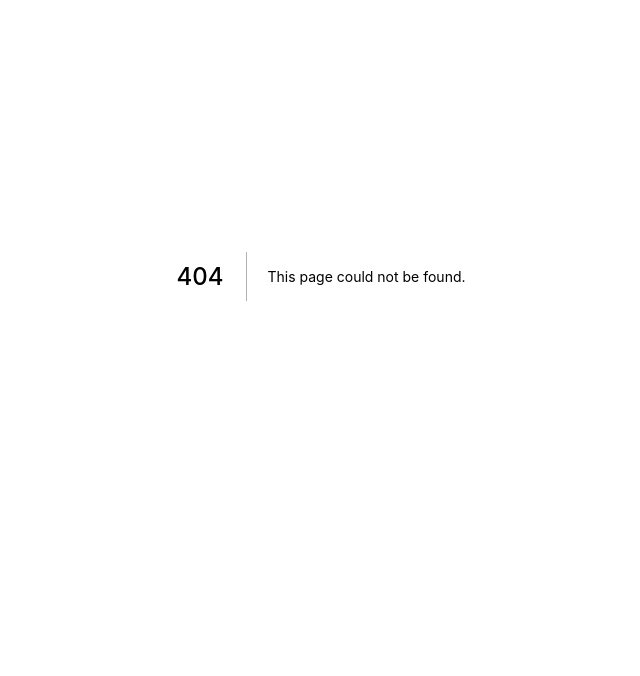
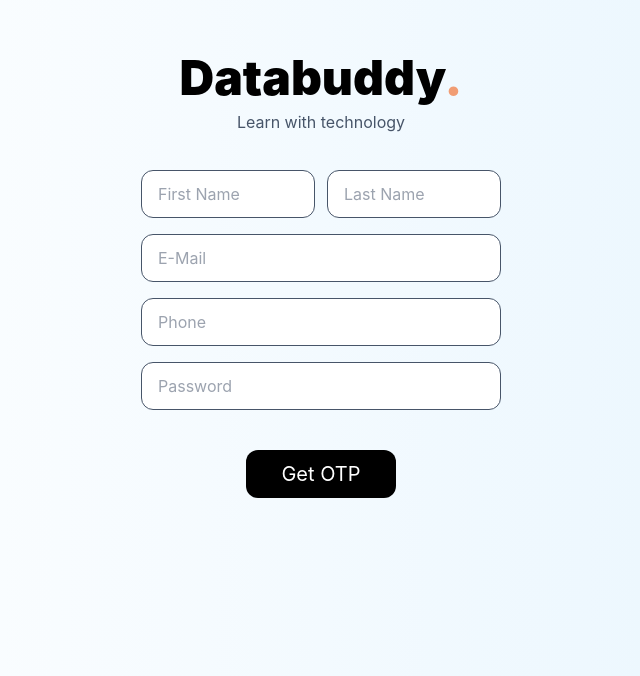
Before and after one commit to Srivastava57Harsh/Edtech, a Next.js app in the folder client/: page /signup in a window 1280 px wide. Before the commit this address had no page. Shown: the part 124-800 px from the top of the page, without its empty margins (319-959 px from the left). Built offline with nearby package versions, Linux system fonts and the light colour scheme.

Commit message:
✨ create signup page

```diff
--- a/client/pages/login.tsx
+++ b/client/pages/login.tsx
@@ -66,7 +66,8 @@
       await validation(formData, phoneValidate);
       setPhoneValid(true);
       await sendOTP();
-    } catch (err) {
+    } catch (err: any) {
+      sendToast(err.message || 'Something went wrong', 'warn');
       console.log({ err });
     }
   };
--- /dev/null
+++ b/client/pages/signup.tsx
@@ -0,0 +1,143 @@
+import type { NextPage } from 'next';
+import Router from 'next/router';
+import { useState } from 'react';
+import { FormEvent, useEffect } from 'react';
+import { validation } from '../shared/helper/validator';
+import { signupSchema } from '../shared/models/signUpSchema';
+
+const signUpPage: NextPage = () => {
+  async function SignUpUser(event: FormEvent<HTMLFormElement>) {
+    try {
+      event.preventDefault();
+      const formData = {
+        firstname: (event.currentTarget.elements[0] as HTMLInputElement).value,
+        lastname: (event.currentTarget.elements[1] as HTMLInputElement).value,
+        email: (event.currentTarget.elements[2] as HTMLInputElement).value,
+        phone: (event.currentTarget.elements[3] as HTMLInputElement).value,
+      };
+      console.log(formData);
+      await validation(formData, signupSchema);
+
+      await Router.push('/login');
+    } catch (err: any) {
+      console.log(err);
+      sendToast(err.message || 'Something went wrong', 'warn');
+    }
+  }
+
+  const [showOTPField, setOTPField] = useState(false);
+  const onClick = () => setOTPField(true);
+
+  const GetOTP = () => (
+    <>
+      <button
+        className="mt-10 rounded-xl bg-primary min-w-[150px] text-xl hover:-translate-y-1 transition duration-500 ease-in-out hover:bg-primary-orange
+        h-12 hover:shadow-md hover:shadow-primary-500/40 text-white"
+        onClick={onClick}
+      >
+        Get OTP
+      </button>
+    </>
+  );
+
+  const SubmitOTP = () => (
+    <>
+      <input
+        className="mt-4 pl-6 border border-slate-600 text-xl font-bold
+                          bg-dark-background active:border-primary focus:text-primary-orange rounded-xl h-12 min-w-[14px] active:shadow-2xl
+                           focus:outline-none focus:border-primary
+                          focus:ring-1 focus:ring-primary focus:bg-elevated"
+        type="number"
+        name="OTP"
+        id="otp"
+        placeholder="OTP"
+      />
+      <button
+        className="mt-10 rounded-xl bg-primary min-w-[150px] text-xl
+                      h-12 hover:shadow-md hover:shadow-primary-500/40 text-white"
+        onClick={onClick}
+      >
+        Login
+      </button>
+    </>
+  );
+
+  useEffect(() => {
+    if (localStorage.getItem('jwtToken')) {
+      Router.push('/dashboard');
+    }
+  }, []);
+
+  return (
+    <>
+      {/*
+      <ToastContainer /> */}
+
+      <form
+        className="flex flex-col justify-center items-center text-primary min-w-full min-h-screen bg-gradient-to-r from-background to-bg-blue"
+        onSubmit={SignUpUser}
+        method="POST"
+      >
+        <h2 className="font-black text-5xl pb-2">
+          Databuddy<span className="text-primary-orange">.</span>
+        </h2>
+        <h3 className="mb-9 text-slate-600">Learn with technology</h3>
+        <div className="flex flex-col items-center  w-2/3 sm:w-1/3 ">
+          <div className="flex flex-row">
+            <input
+              className="mr-3 pl-4 border border-slate-600 text-md
+                          bg-dark-background active:border-primary focus:text-primary-orange rounded-xl h-12 w-[174px] active:drop-shadow-xl focus:shadow-black
+                           focus:outline-none focus:border-primary
+                          focus:ring-1 focus:ring-primary focus:bg-elevated"
+              name="name"
+              placeholder="First Name"
+              id="first-name"
+            />
+            <input
+              className="pl-4 border border-slate-600 text-md
+                          bg-dark-background active:border-primary focus:text-primary-orange rounded-xl h-12 w-[174px] active:drop-shadow-xl focus:shadow-black
+                           focus:outline-none focus:border-primary
+                          focus:ring-1 focus:ring-primary focus:bg-elevated"
+              name="name"
+              placeholder="Last Name"
+              id="last-name"
+            />
+          </div>
+          <input
+            className="mt-4 pl-4 border border-slate-600 text-md w-[360px]
+                          bg-dark-background active:border-primary focus:text-primary-orange rounded-xl h-12 active:drop-shadow-xl focus:shadow-black
+                          focus:outline-none focus:border-primary
+                          focus:ring-1 focus:ring-primary focus:bg-elevated"
+            type="email"
+            name="email"
+            placeholder="E-Mail"
+            id="name"
+          />
+          <input
+            className="mt-4 pl-4 border border-slate-600 text-md w-[360px]
+                          bg-dark-background active:border-primary focus:text-primary-orange rounded-xl h-12 active:drop-shadow-xl focus:shadow-black
+                          focus:outline-none focus:border-primary
+                          focus:ring-1 focus:ring-primary focus:bg-elevated"
+            type="number"
+            name="phone"
+            placeholder="Phone"
+            id="phone"
+          />
+          <input
+            className="mt-4 pl-4 border border-slate-600 text-md w-[360px]
+                          bg-dark-background active:border-primary focus:text-primary-orange rounded-xl h-12 active:drop-shadow-xl focus:shadow-black
+                          focus:outline-none focus:border-primary
+                          focus:ring-1 focus:ring-primary focus:bg-elevated"
+            type="password"
+            name="password"
+            placeholder="Password"
+            id="password"
+          />
+          {showOTPField ? <SubmitOTP /> : <GetOTP />}
+        </div>
+      </form>
+    </>
+  );
+};
+
+export default signUpPage;
```
